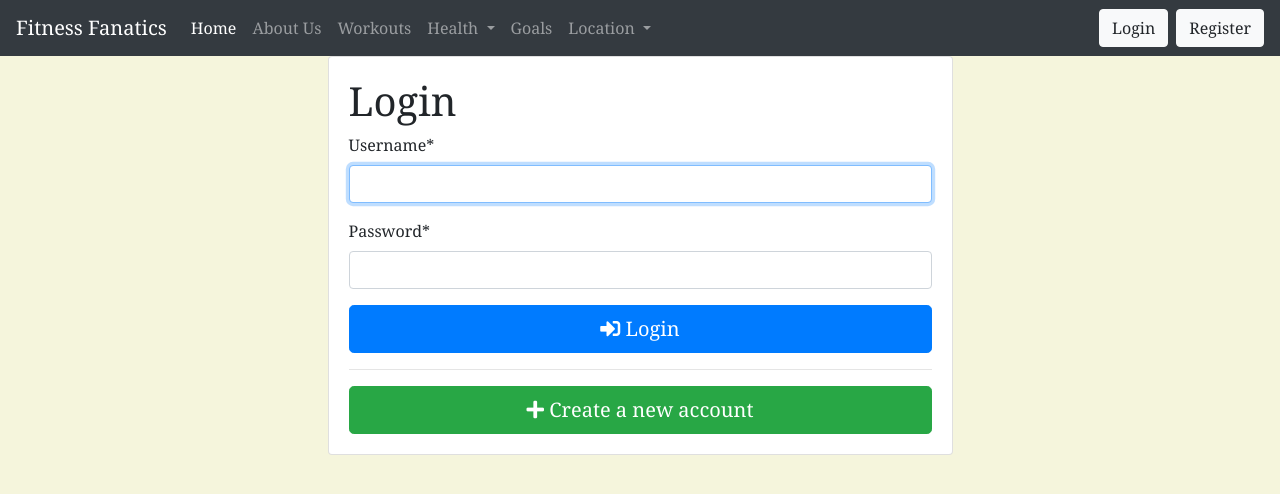
After one commit to sebastian159/Final_Project, a Django app: page /FitnessPage/login/ in a window 1280 px wide. The commit adds this page. Shown: the top 494 px of the page. Run offline with Django 3.2, Linux system fonts and the light colour scheme; some libraries are stand-ins or nearby versions.

Commit message:
added the login page

```diff
--- a/FitnessPage/urls.py
+++ b/FitnessPage/urls.py
@@ -18,4 +18,10 @@ urlpatterns = [
     path('covid_tips', views.covid_tips, name="covid_tips"),
     path('recipes', views.recipes, name="recipes"),
 
+    path('register/', views.register_view, name="register"),
+    path('login/', views.login_view, name='login'),
+    path('logout/', views.logout_view, name='logout'),
+
+
+
     ]
--- a/FitnessPage/views.py
+++ b/FitnessPage/views.py
@@ -1,10 +1,18 @@
 from django.shortcuts import render, redirect
-from .forms import GoalForm
+from django.contrib.auth.forms import UserCreationForm, AuthenticationForm
+from .forms import GoalForm, UserRegistrationForm
 from .models import Goals, models
+from django.contrib.auth import login, logout
+from django.contrib.auth.decorators import login_required
+
+# from django.contrib import messages
 
 
+# @login_required decorator allows to limit access to the index page and check whether the user is authenticated
+# if so, index page is rendered. If not, the user is redirected to the login page via login_url
+@login_required(login_url='login')
 
-from django.http import HttpResponse
+
 # Create your views here.
 
 def home(request):
@@ -85,8 +93,50 @@ def complete(request, id):
 
 
 
-#def AboutUs(request):
-#def CovidTips(request):
-#def FoodTips(request):
-#def Resolution(request):
-#def Membership(request):
+
+def register_view(request):
+   # This function renders the registration form page and create a new user based on the form data
+   if request.method == 'POST':
+       # We use Django's UserCreationForm which is a model created by Django to create a new user.
+       # UserCreationForm has three fields by default: username (from the user model), password1, and password2.
+       # If you want to include email as well, switch to our own custom form called UserRegistrationForm
+       form = UserCreationForm(request.POST)
+       # check whether it's valid: for example it verifies that password1 and password2 match
+       if form.is_valid():
+           form.save()
+           # if you want to login the user directly after saving, use the following two lines instead, and redirect to index
+           # user = form.save()
+           # login(user)
+           # redirect the user to login page so that after registration the user can enter the credentials
+           return redirect('login')
+   else:
+       # Create an empty instance of Django's UserCreationForm to generate the necessary html on the template.
+       form = UserCreationForm()
+   return render(request, 'FitnessPage/registers.html', {'form': form})
+
+
+def login_view(request):
+   # this function authenticates the user based on username and password
+   # AuthenticationForm is a form for logging a user in.
+   # if the request method is a post
+   if request.method == 'POST':
+       # Plug the request.post in AuthenticationForm
+       form = AuthenticationForm(data=request.POST)
+       # check whether it's valid:
+       if form.is_valid():
+           # get the user info from the form data and login the user
+           user = form.get_user()
+           login(request, user)
+           # redirect the user to index page
+           return redirect('home')
+   else:
+       # Create an empty instance of Django's AuthenticationForm to generate the necessary html on the template.
+       form = AuthenticationForm()
+   return render(request, 'FitnessPage/login.html', {'form': form})
+
+
+def logout_view(request):
+   # This is the method to logout the user
+   logout(request)
+   # redirect the user to index page
+   return redirect('home')
--- a/djangoProject3/settings.py
+++ b/djangoProject3/settings.py
@@ -41,7 +41,8 @@ INSTALLED_APPS = [
     'crispy_forms'
 ]
 
-CRISPY_TEMPLATE_PACK = 'uni_form'
+CRISPY_TEMPLATE_PACK = 'bootstrap4'
+
 
 MIDDLEWARE = [
     'django.middleware.security.SecurityMiddleware',
--- /dev/null
+++ b/templates/FitnessPage/Login.html
@@ -0,0 +1,27 @@
+{% extends 'FitnessPage/base.html' %}
+{% load crispy_forms_filters %}
+{% load crispy_forms_tags %}
+
+{% block title %}
+    Login
+{% endblock %}
+{% block body %}
+
+    <div class="row justify-content-center">
+        <div class="col-6">
+            <div class="card">
+                <div class="card-body">
+                    <h1 >Login</h1>
+                    <form action="{% url 'login' %}" method="post" novalidate>
+                        {% csrf_token %}
+                        {{ form|crispy }}
+                        <button type="submit" class="btn btn-primary btn-block btn-lg"><i class="fas fa-sign-in-alt"></i> Login</button>
+                    </form>
+                    <hr>
+                    <a href="{% url 'register' %}" class="btn btn-success btn-block btn-lg"><i class="fas fa-plus"></i> Create a new account</a>
+                </div>
+            </div>
+        </div>
+    </div>
+
+{% endblock %}
--- a/templates/FitnessPage/base.html
+++ b/templates/FitnessPage/base.html
@@ -58,6 +58,28 @@
      </li>
    </ul>
  </div>
+
+
+        {% if user.is_authenticated %}
+                <ul class="navbar-nav">
+                    <li class="nav-item dropdown">
+                        <a class="nav-link dropdown-toggle text-capitalize font-weight-bold active" href="#" id="navbarDropdown" role="button" data-toggle="dropdown" aria-haspopup="true" aria-expanded="false">
+                            {{  user.username}}
+                        </a>
+                        <div class="dropdown-menu dropdown-menu-right" aria-labelledby="navbarDropdown">
+                            <a class="dropdown-item" href="{% url 'home'%}">Home</a>
+                            <div class="dropdown-divider"></div>
+                            <a class="dropdown-item" href="{% url 'logout' %}">Logout</a>
+                        </div>
+                    </li>
+                </ul>>
+            {% else %}
+                <a class="btn btn-light mr-2" href={% url 'login' %}>Login</a>
+                <a class="btn btn-light" href={% url 'register' %}>Register</a>
+            {% endif %}
+
+
+
 </nav>
     {% block body %}
 
```
Also changed, not shown: FitnessPage/forms.py (+10 -0 lines), templates/FitnessPage/registers.html (added, +28 -0 lines), db.sqlite3.
